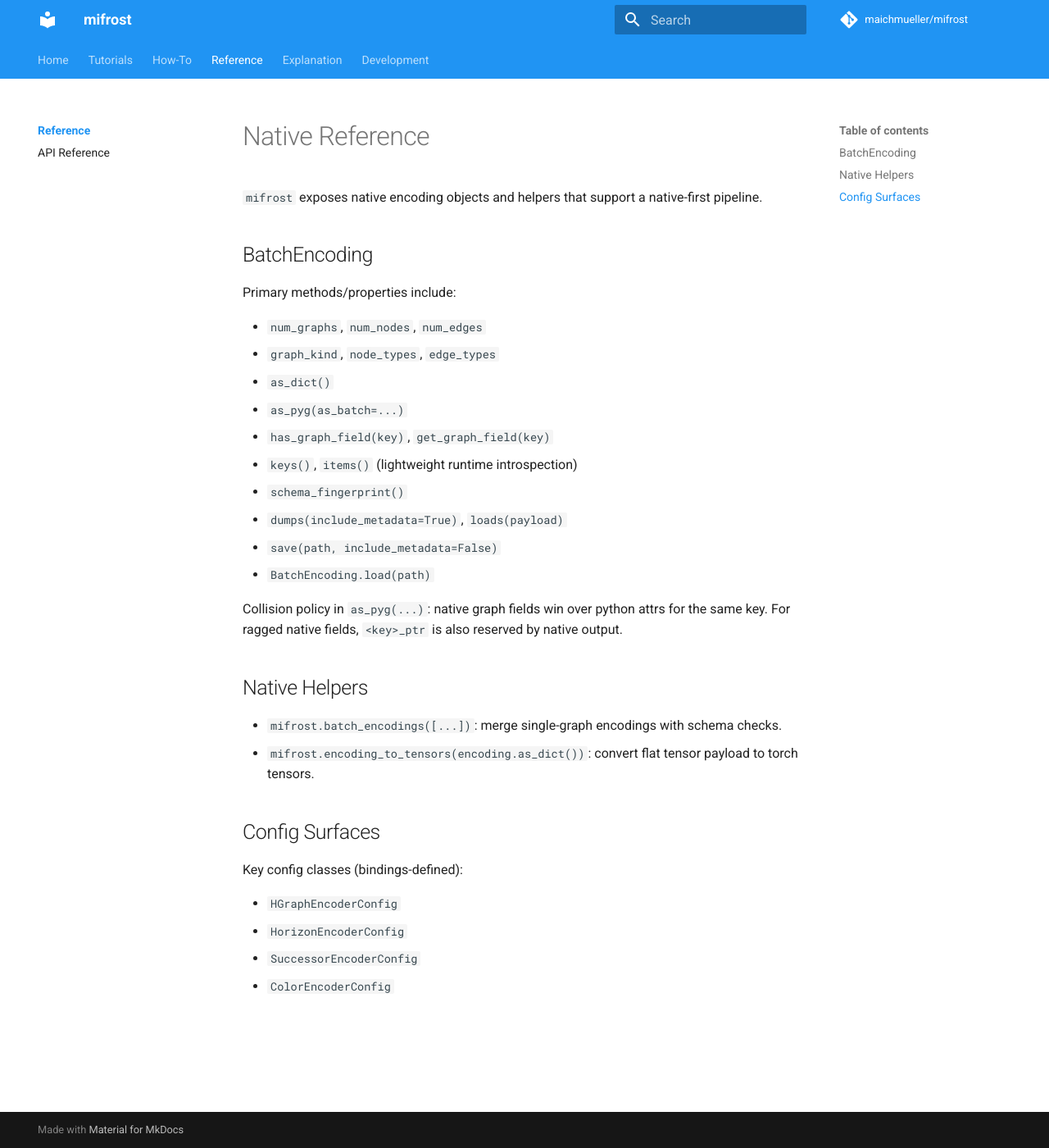
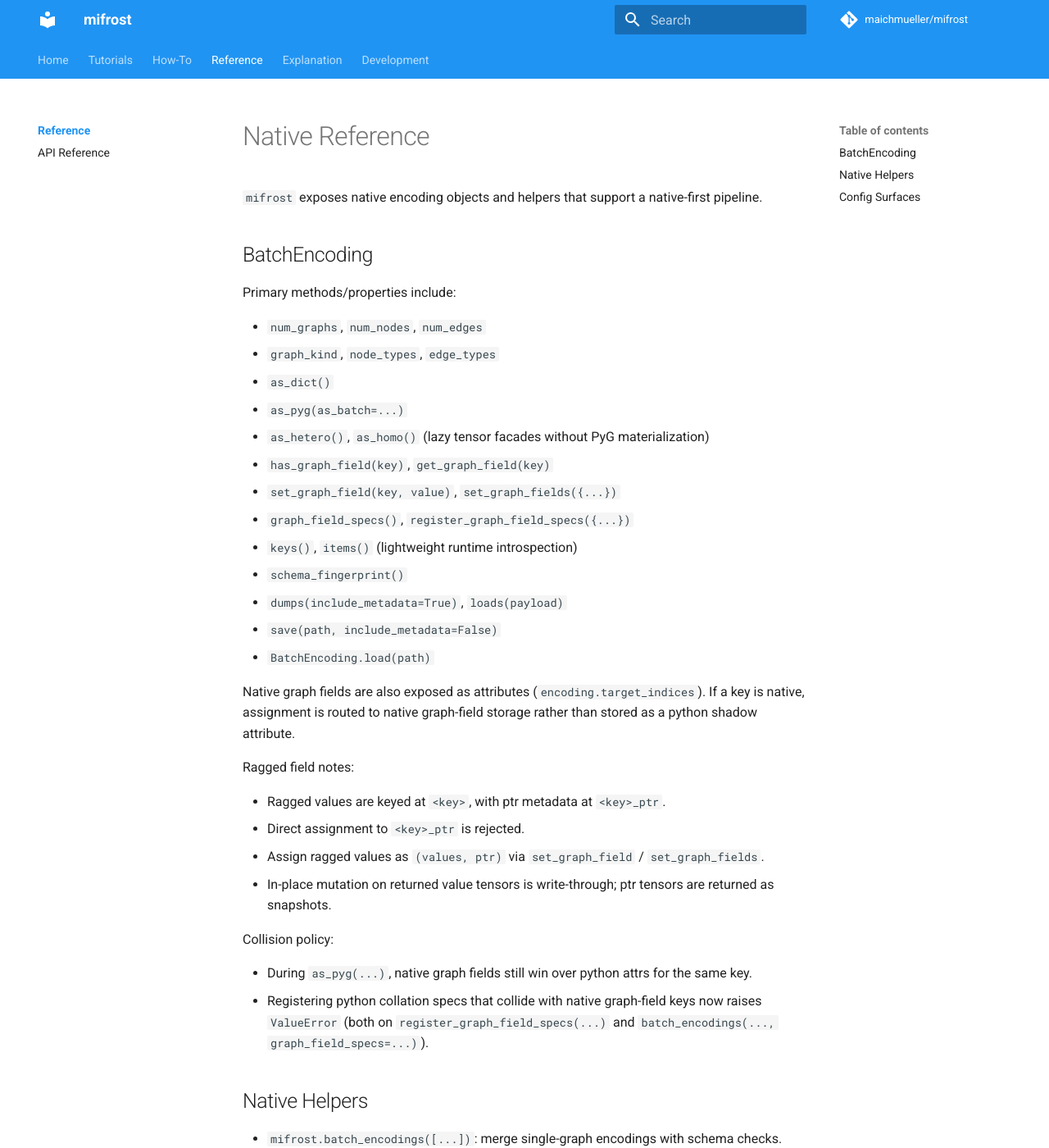
Before and after one commit to maichmueller/mifrost, an MkDocs documentation site: the page built from docs/reference/native.md, in a window 1280 px wide and 1400 px high. Shown: the whole window at 82% size. Built offline with MkDocs 1.6.1 and Material for MkDocs 9.7.7, drawn with Linux system fonts in a browser that asks for light colours; comment, search, counter and statistics services are not loaded; the version menu is left out.

Commit message:
update docs

```diff
--- a/docs/reference/native.md
+++ b/docs/reference/native.md
@@ -10,15 +10,32 @@ Primary methods/properties include:
 - `graph_kind`, `node_types`, `edge_types`
 - `as_dict()`
 - `as_pyg(as_batch=...)`
+- `as_hetero()`, `as_homo()` (lazy tensor facades without PyG materialization)
 - `has_graph_field(key)`, `get_graph_field(key)`
+- `set_graph_field(key, value)`, `set_graph_fields({...})`
+- `graph_field_specs()`, `register_graph_field_specs({...})`
 - `keys()`, `items()` (lightweight runtime introspection)
 - `schema_fingerprint()`
 - `dumps(include_metadata=True)`, `loads(payload)`
 - `save(path, include_metadata=False)`
 - `BatchEncoding.load(path)`
 
-Collision policy in `as_pyg(...)`: native graph fields win over python attrs for the
-same key. For ragged native fields, `<key>_ptr` is also reserved by native output.
+Native graph fields are also exposed as attributes (`encoding.target_indices`).
+If a key is native, assignment is routed to native graph-field storage rather than
+stored as a python shadow attribute.
+
+Ragged field notes:
+
+- Ragged values are keyed at `<key>`, with ptr metadata at `<key>_ptr`.
+- Direct assignment to `<key>_ptr` is rejected.
+- Assign ragged values as `(values, ptr)` via `set_graph_field` / `set_graph_fields`.
+- In-place mutation on returned value tensors is write-through; ptr tensors are returned as snapshots.
+
+Collision policy:
+
+- During `as_pyg(...)`, native graph fields still win over python attrs for the same key.
+- Registering python collation specs that collide with native graph-field keys now raises `ValueError`
+  (both on `register_graph_field_specs(...)` and `batch_encodings(..., graph_field_specs=...)`).
 
 ## Native Helpers
 
```
Also changed, not shown: docs/explanation/native-first.md (+3 -1 lines), docs/explanation/schema-and-tensors.md (+7 -0 lines), docs/how-to/dynamic-graph-fields.md (+12 -0 lines), docs/index.md (+1 -0 lines), docs/snippets/dynamic_graph_fields.py (+12 -0 lines).
